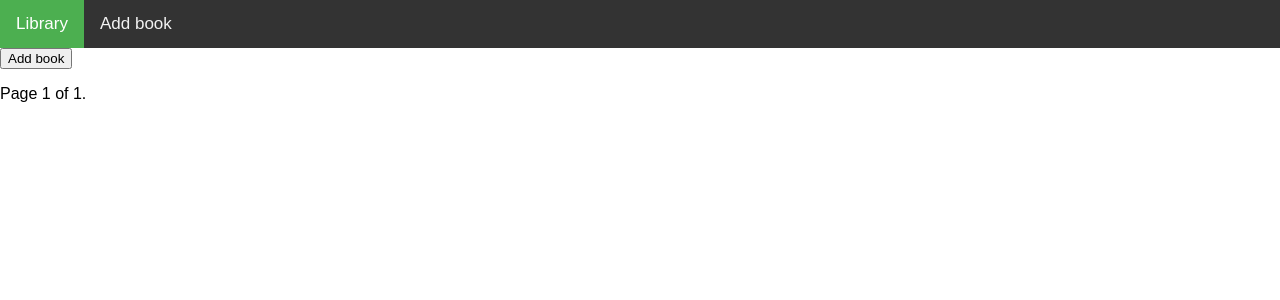
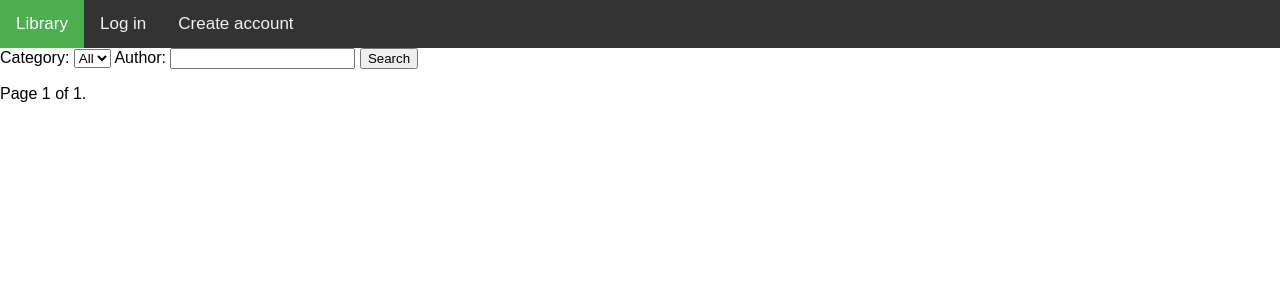
Before and after one commit to fredericolcosta/BookSearch, a Django app: page /library/ in a window 1280 px wide. Shown: the top 300 px of the page. Run offline with Django 3.2, Linux system fonts and the light colour scheme; data that the repository does not hold is empty.

Commit message:
Added authentication and filter books by category and author

```diff
--- a/BookSearch/settings.py
+++ b/BookSearch/settings.py
@@ -128,3 +128,6 @@ USE_TZ = True
 # https://docs.djangoproject.com/en/3.1/howto/static-files/
 
 STATIC_URL = '/static/'
+
+#LOGIN_URL = "library:login"
+LOGIN_REDIRECT_URL = 'library:index'
--- a/library/templates/library/base.html
+++ b/library/templates/library/base.html
@@ -36,10 +36,21 @@ body {
 
 <body>
 
+{% if user.is_authenticated %}
 <div class="topnav">
   <a class="active" href="{% url 'library:index' %}">Library</a>
   <a href="{% url 'library:add_book' %}">Add book</a>
+  <a href="{% url 'library:logout' %}">Logout</a>
 </div>
+{% else %}
+<div class="topnav">
+  <a class="active" href="{% url 'library:index' %}">Library</a>
+  <a href="{% url 'library:login'%}">Log in</a>
+  <a href="{% url 'library:register'%}">Create account</a>
+</div>
+{% endif %}
+
+
 
 {% block content %}
 {% endblock %}
--- a/library/templates/library/book_detail.html
+++ b/library/templates/library/book_detail.html
@@ -12,10 +12,10 @@
 <p>Published {{book.pub_date}}</p>
 <p>Category: {{book.category}}</p>
 
-
+{% if user.is_authenticated %}
 <form action="{% url 'library:update_book' book.id%}">
     <input type="submit" value="Update book" />
 </form>
-
+{% endif %}
 
 {% endblock %}
--- a/library/templates/library/index.html
+++ b/library/templates/library/index.html
@@ -1,15 +1,31 @@
 {% extends 'library/base.html' %}
 
 {% block  content %}
+
+<form method="GET" action="">
+<label for="cat">Category:</label>
+<select name="cat" id="cat">
+    <option value="all">All</option>
+{% for category in categories%}
+    <option value="{{category.id}}">{{category.name}}</option>
+{% endfor %}
+</select>
+<label for="author">Author:</label>
+<input type="text" name="author" id="author" default=""/>
+<input type="submit" value="Search" />
+</form>
 
 {% for book in page_obj %}
 <h1><a href="{% url 'library:book_detail' book.id%}">{{book.title}}</a></h1> by {{book.authors.all|join:', '}}
 
 {% endfor %}
 
+{% if user.is_authenticated %}
 <form action="add_book">
     <input type="submit" value="Add book" />
 </form>
+{% endif %}
+
 
 <div class="pagination">
     <span class="step-links">
--- a/library/urls.py
+++ b/library/urls.py
@@ -8,4 +8,7 @@ urlpatterns = [
     path('book_detail/<int:pk>/', views.DetailView.as_view(), name='book_detail'),
     path('add_book', views.AddBook.as_view(), name='add_book'),
     path('update_book/<int:pk>/', views.UpdateBook.as_view(), name='update_book'),
+    path('login', views.LoginUser.as_view(), name='login'),
+    path('logout', views.LogoutUser.as_view(), name='logout'),
+    path('register', views.register_user, name='register'),
 ]
--- a/library/views.py
+++ b/library/views.py
@@ -1,21 +1,42 @@
 from django.forms import models
 from django.http import request
-from django.shortcuts import render
+from django.shortcuts import render, redirect
 from django.core.paginator import Paginator
-from django.contrib.auth.decorators import login_required
 from django.views import generic
 from django.views.generic.edit import CreateView, UpdateView
 from django.urls import reverse
+from django.contrib.auth.views import LoginView, LogoutView
+from django.contrib.auth.forms import UserCreationForm
+from django.contrib.auth.mixins import LoginRequiredMixin
+
 
 from .models import Book, Author, Category
 
 def index(request):
-    book_list = Book.objects.all().order_by('-title')
-    paginator = Paginator(book_list, 2)
+    categories = Category.objects.all()
+
+    title = request.GET.get('title')
+    title = '' if title is None else title
+    print(title)
+
+    author = request.GET.get('author')
+    author = '' if author is None else author
+    print(author)
+
+    category = request.GET.get('cat')
+
+    if category != None and category != 'all':
+            book_list = Book.objects.all().filter(category_id=category,authors__name__icontains=author,title__icontains=title).order_by('-title').distinct()
+    else:
+            book_list = Book.objects.all().filter(authors__name__icontains=author,title__icontains=title).order_by('-title').distinct()
+
+
+
+    paginator = Paginator(book_list, 5)
 
     page_number = request.GET.get('page')
     page_obj = paginator.get_page(page_number)
-    return render(request, 'library/index.html', {'page_obj': page_obj})
+    return render(request, 'library/index.html', {'page_obj': page_obj, "categories":categories})
 
 
 
@@ -24,7 +45,9 @@ class DetailView(generic.DetailView):
     template_name = 'library/book_detail.html'
 
 
-class AddBook(CreateView):
+class AddBook(LoginRequiredMixin, CreateView):
+
+    login_url = 'library:login'
 
     # specify the model for create view
     model = Book
@@ -35,10 +58,30 @@ class AddBook(CreateView):
     def get_success_url(self):
         return reverse('library:book_detail', kwargs={'pk': self.object.pk})
 
-class UpdateBook(UpdateView):
+class UpdateBook(LoginRequiredMixin, UpdateView):
+
+    login_url = 'library:login'
+
     model = Book
     fields = "__all__"
     template_name_suffix = '_update_form'
 
     def get_success_url(self):
         return reverse('library:book_detail', kwargs={'pk': self.object.pk})
+
+
+class LoginUser(LoginView):
+    template_name="library/login.html"
+
+class LogoutUser(LogoutView):
+    next_page = "library:index"
+
+def register_user(request):
+    if request.method == 'POST':
+        form = UserCreationForm(request.POST)
+        if form.is_valid():
+            form.save()
+            return redirect('library:index')
+    else:
+        form = UserCreationForm()
+    return render(request, 'library/register.html', {'form': form})
```
Also changed, not shown: library/templates/library/login.html (added, +20 -0 lines), library/templates/library/register.html (added, +13 -0 lines).
